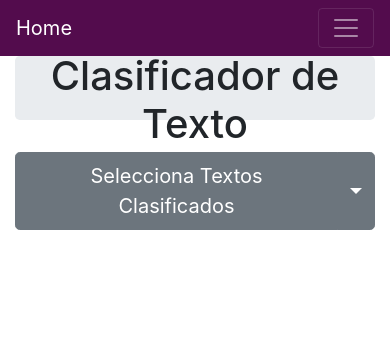
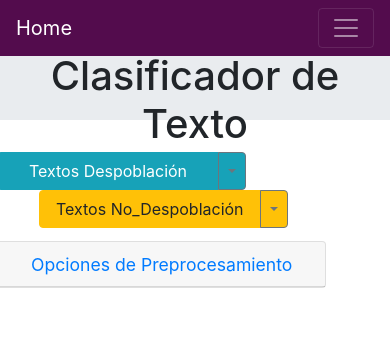
Before and after one commit to RoachLok/text-classifer, a Flask app: page /Classifier in a window 390 px wide. Shown: the top 356 px of the page. Run offline with Flask 2, Linux system fonts and the light colour scheme; parts of the project's set-up code (start-up, migrations or seed data) failed here and were passed over; some libraries are stand-ins or nearby versions.

Commit message:
FIle selection completed.   - Added <input type="file" to dropdown buttons, user can then select a directory from which upload files to server. classifier.html   - FIles are read and parsed into json using js in classifier.html.   - Files json is then sent via POST request to the server using js in classifier.html.   - app.py receives files json, parses it and returns generated dropdown buttons from a rendered_template.   - _dropdowns.html. Template from which buttons are generated.   - generated dropdown buttons are then received in classifier.html and replace current dropdown buttons using js.

```diff
--- a/app.py
+++ b/app.py
@@ -1,4 +1,5 @@
-from flask import Flask, json, render_template, request, jsonify
+from flask import Flask, render_template, request
+from conexions import *
 
 app = Flask(__name__)
 
@@ -10,11 +11,13 @@ def classifier():
 def about():
     return render_template('about.html')
 
-@app.route('/get_train_files', methods=['GET', 'POST'])
-def get_train_file():
+@app.route('/get_train_files/<file_type>', methods=['GET', 'POST'])
+def get_train_file(file_type):
     if request.method == 'POST':
-        pass
-    return jsonify("name: test", "name2: test2"), 201
+        json_array = request.get_json()
+        return render_template('_dropdowns.html', file_names = json_array, file_type = file_type)
+
+    return render_template('_dropdowns.html', file_type = file_type)
 
 @app.route('/')
 def index():
--- /dev/null
+++ b/templates/_dropdowns.html
@@ -0,0 +1,5 @@
+{% for file_name in file_names %}
+    <button class="dropdown-item border-top border-info" id="list-{{ file_type }}-{{ loop.index }}-list" data-toggle="list" href="#list-{{ file_type }}-{{ loop.index }}" role="tab" aria-controls="controls-{{ file_type }}-{{ loop.index }}">
+        {{ file_name["name"] }}
+    </button>
+{% endfor %}
--- a/templates/classifier.html
+++ b/templates/classifier.html
@@ -1,38 +1,113 @@
 {% extends 'layout.html' %}
 
 {% block body %}
-<div class="jumbotron text-center" style="height: 7%;">
+<div class="jumbotron text-center" style="height: 7%; width: 120%; margin-left: -10%;">
     <h1 style="margin-top: -0.9em;">Clasificador de Texto</h1>
 </div>
 
-<div class="btn-group">
-    <button class="btn btn-secondary btn-lg" onclick="trainSelect()">
-        Selecciona Textos Clasificados
-    </button>
-    <button type="button" class="btn btn-lg btn-secondary dropdown-toggle dropdown-toggle-split" data-toggle="dropdown" aria-haspopup="true" aria-expanded="false"></button>
-    <div class="dropdown-menu" id="train-files">
+<div class="row" style="width: 116%; margin-left: -5%;">
+    <div class="col-sm-10">
+        <div class="row">
+            <div class="btn-group">
+                <button class="btn btn-info" onclick="document.getElementById('despo-input').click();" style="width: 15vw; min-width: 222px;">
+                    Textos Despoblación
+                </button>    <input id="despo-input" onChange="samplesSelect('despo')" type="file" style="display: none;" webkitdirectory directory multiple/>
 
+                <button type="button" class="btn btn-info btn-outline-secondary dropdown-toggle dropdown-toggle-split" data-toggle="dropdown" aria-haspopup="true" aria-expanded="false"></button>
+                <div class="dropdown-menu" id="despo-samples">
+                    <button class="dropdown-item border-top border-info disabled" id="list-1-list" data-toggle="list" href="#list-1" role="tab" aria-controls="controls-1">
+                        No se han cargado archivos.
+                    </button>
+                </div>
+            </div>
+            <div class="btn-group" style="margin-left: 10%;">
+                <button class="btn btn-warning" onclick="document.getElementById('nodespo-input').click();" style="width: 15vw; min-width: 222px;">
+                    Textos No_Despoblación
+                </button>    <input id="nodespo-input" onChange="samplesSelect('nodespo')" type="file" style="display: none;" webkitdirectory directory multiple/>
+
+                <button type="button" class="btn btn-warning btn-outline-secondary dropdown-toggle dropdown-toggle-split" data-toggle="dropdown" aria-haspopup="true" aria-expanded="false"></button>
+                <div class="dropdown-menu" id="nodespo-samples">
+                    <button class="dropdown-item border-top border-info disabled" id="list-1-list" data-toggle="list" href="#list-1" role="tab" aria-controls="controls-1">
+                        No se han cargado archivos.
+                    </button>
+                </div>
+            </div>
+        </div>
+        <div class="row">
+
+                <div class="card" style="margin-top: 3%;">
+                    <div class="card-header" style="height: 45px;">
+                        <button class="btn btn-link" data-toggle="collapse" href="#collapse1" style="margin-top: -3%;">
+                            <p style="font-size: 1.1rem;">Opciones de Preprocesamiento</p>
+                        </button>
+                    </div>
+                    <div id="collapse1" class="card-body collapse">
+                        <div class="row border-bottom border-info">
+                            <p style="margin-left: 10%;">Uso de Stopwords: </p>
+                            <input style="margin-left: 70%; margin-top: 3%" class="form-check-input " type="checkbox" name="inlineRadioOptions" id="inlineRadio1" value="option1">
+                        </div>
+                        <div class="row border-top border-bottom border-info">
+                            <p style="margin-top: 5%; margin-left: 1%;">Poda (0 - 10):</p>
+                            <input id="ex1" data-slider-id='ex1Slider' type="text" data-slider-min="0" data-slider-max="10" data-slider-step="1" data-slider-value="2"/>
+                        </div>
+                        <div class="row border-top border-info">
+                            <p style="margin-left: 10%; margin-top: 5%;">Uso de Stopwords: </p>
+                            <input style="margin-left: 70%; margin-top: 7%" class="form-check-input " type="checkbox" name="inlineRadioOptions" id="inlineRadio2" value="option1">
+                        </div>
+                    </div>
+                </div>
+
+        </div>
     </div>
+
+    <div class="col-sm">
+    </div>
+
 </div>
 
+<script>
+    function samplesSelect(file_type) {
+        const directory_files = document.getElementById(file_type+'-input').files;
 
-<script>
-    function trainSelect(){
+        let jsonified_files = [];
+        for (file of directory_files) {
+            let fr = new FileReader();
+            fr.onload  = ( function(file_copy) {
+                return function(event) {
+                jsonified_files.push( {
+                    name             : file_copy.name,
+                    type             : file_copy.type,
+                    lastModified     : file_copy.lastModified,
+                    lastModifiedDate : file_copy.lastModifiedDate,
+                    size             : file_copy.size,
+                    content          : event.target.result
+                });
+                if (jsonified_files.length == directory_files.length) {
+                    dropdownsRequest(jsonified_files, file_type);
+                }
+            };} (file))
+            fr.readAsText(file);
+        }
+    }
+
+    function dropdownsRequest(jsonified_files, file_type) {
         // Create a request variable and assign a new XMLHttpRequest object to it.
         const request = new XMLHttpRequest();
 
-        // Open a new connection, using the GET request on the URL endpoint
-        request.open('GET', './get_train_files', true);
+        // Open a new connection, using the POST request on the URL endpoint.
+        request.open('POST', './get_train_files/'+file_type, true);
 
         request.onload = function () {  // Process response somehow // A json can also be retrieved.
-            const files_drop_buttons = document.createElement("train-file");
-            files_drop_buttons.innerHTML = this.response;
-            const train_files = document.getElementById("train-files");
-            train_files.replaceWith(files_drop_buttons);
+            console.log(file_type + '-samples');
+            const dropdown = document.getElementById(file_type + '-samples');
+            dropdown.innerHTML = this.response;
         }
 
         // Send request
-        request.send();
+        request.setRequestHeader("Content-Type", "application/json;charset=UTF-8");
+        request.send(JSON.stringify(jsonified_files));
     }
+
 </script>
+
 {% endblock %}
```
